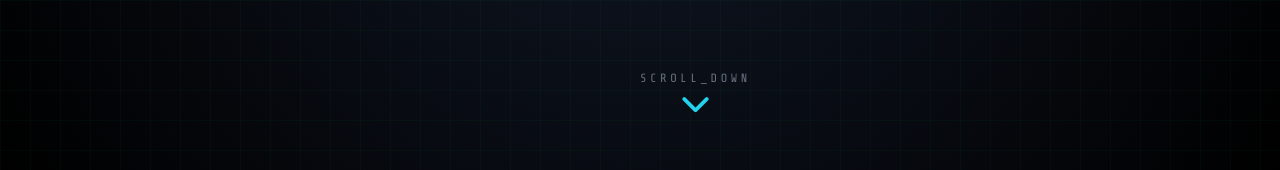
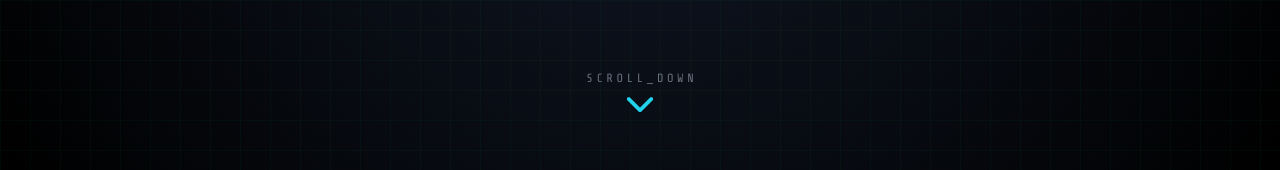
Before and after one commit to ErenErgen96/eren-website, a plain HTML site: page index.html in a window 1280 px wide. Shown: the part 630-800 px from the top of the page. Drawn offline with nearby package versions, Linux system fonts and the light colour scheme.

Commit message:
Add files via upload

```diff
--- a/index.html
+++ b/index.html
@@ -181,9 +181,9 @@
 
         </div>
 
-        <div class="absolute bottom-10 left-1/2 transform -translate-x-1/2 flex flex-col items-center gap-2"
-            data-aos="fade-in" data-aos-delay="1000">
-            <span class="hacker-text text-xs text-gray-500 tracking-[0.3em] animate-pulse">SCROLL_DOWN</span>
+        <div class="absolute bottom-10 left-0 right-0 mx-auto w-fit flex flex-col items-center gap-2">
+            <span
+                class="hacker-text text-xs text-gray-500 tracking-[0.3em] animate-pulse mr-[-0.3em]">SCROLL_DOWN</span>
             <a href="#certs" class="text-cyan-400 animate-bounce-slow hover:text-white transition-colors">
                 <i class="fa-solid fa-chevron-down text-3xl"></i>
             </a>
```
